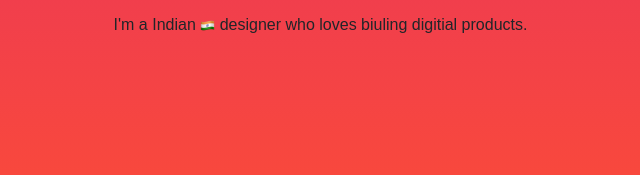
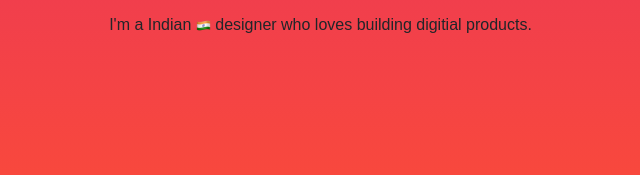
Before and after one commit to vishalsinghhh/New-Portfolio, a plain HTML site: page index.html in a window 1280 px wide. Shown: the part 489-664 px from the top of the page, 82-722 px from the left. Drawn offline with nearby package versions, Linux system fonts and the light colour scheme.

Commit message:
new changes

```diff
--- a/index.html
+++ b/index.html
@@ -65,7 +65,7 @@
           <div class="col-md-7 col-sm-12">
             <h6 style="margin-top: 30px;">Hi, I'm Vishal</h6>
             <h1>I build value through design.</h1>
-            <p>I'm a Indian <img src="img/india.png" alt="" width="15px"> designer who loves biuling digitial products.
+            <p>I'm a Indian <img src="img/india.png" alt="" width="15px"> designer who loves building digitial products.
             </p>
             <!-- <button class="btn btn-light px-5 py-2">Buy now for $5.99.</button> -->
           </div>
```
